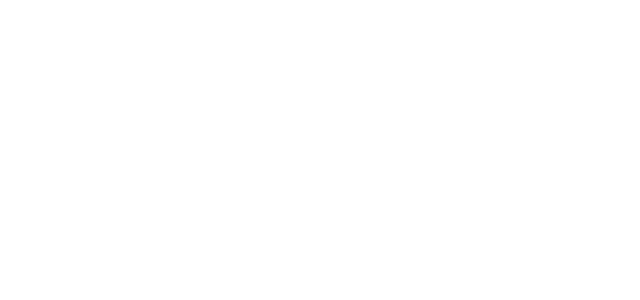
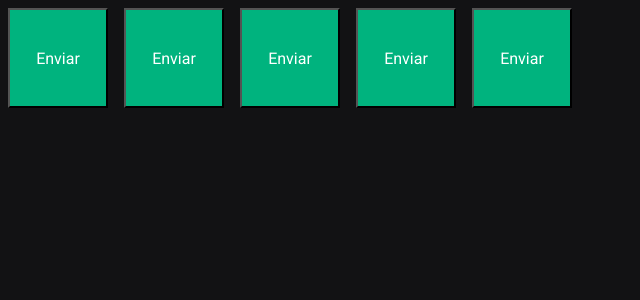
Before and after one commit to Leozinho11/IgniteTimer, a React (Vite) app in the folder ignitetimer/: page / in a window 1280 px wide. Shown: the top 300 px of the page, without its empty margins (0-640 px from the left). Built offline with nearby package versions, Linux system fonts and the light colour scheme.

Commit message:
Started static layout

```diff
--- a/ignitetimer/index.html
+++ b/ignitetimer/index.html
@@ -2,7 +2,10 @@
 <html lang="en">
   <head>
     <meta charset="UTF-8" />
+    <link rel="preconnect" href="https://fonts.googleapis.com"/>
+    <link rel="preconnect" href="https://fonts.gstatic.com" crossorigin/>
     <meta name="viewport" content="width=device-width, initial-scale=1.0" />
+    <link href="https://fonts.googleapis.com/css2?family=Roboto+Mono:wght@700&family=Roboto:wght@400;700&display=swap" rel="stylesheet"/>
     <title>Ignite Timer</title>
   </head>
   <body>
--- a/ignitetimer/package.json
+++ b/ignitetimer/package.json
@@ -9,8 +9,10 @@
     "preview": "vite preview"
   },
   "dependencies": {
+    "@types/styled-components": "^5.1.26",
     "react": "^18.2.0",
-    "react-dom": "^18.2.0"
+    "react-dom": "^18.2.0",
+    "styled-components": "^5.3.5"
   },
   "devDependencies": {
     "@types/react": "^18.0.17",
--- a/ignitetimer/src/App.tsx
+++ b/ignitetimer/src/App.tsx
@@ -1,8 +1,20 @@
+import { ThemeProvider } from "styled-components";
+import { Button } from "./components/Button";
+import { GlobalStyle } from "./styles/global";
+import { defaultTheme } from "./styles/themes/default";
+
 
  export function App() {
   return (
-    <div className="App">
+    <ThemeProvider theme={defaultTheme}>
+      <Button variant="primary" />
+      <Button variant="secondary" />
+      <Button variant="danger" />
+      <Button variant="success" />
+      <Button />
 
-    </div>
+
+      <GlobalStyle />
+    </ThemeProvider>
   )
 }
--- /dev/null
+++ b/ignitetimer/src/components/Button.styles.ts
@@ -0,0 +1,29 @@
+import styled, {css} from "styled-components";
+
+export type ButtonVariant =  'primary' | 'secondary' | 'danger' | 'success';
+
+interface ButtonContainerProps{
+    variant: ButtonVariant
+}
+
+const buttonvariants = {
+    primary: 'purple',
+    secondary: 'orange',
+    danger: 'red',
+    success: 'green'
+}
+
+export const ButtonContainer = styled.button <ButtonContainerProps>`
+    width: 100px;
+    height: 100px;
+
+    background-color: ${props => props.theme["green-300"]};
+    color: ${props => props.theme.white};
+    margin: 8px;
+
+    /* ${props => {
+        return css`
+        background-color: ${buttonvariants[props.variant]}
+        `
+    }} */
+`
--- /dev/null
+++ b/ignitetimer/src/components/Button.tsx
@@ -0,0 +1,11 @@
+import { ButtonContainer, ButtonVariant } from "./Button.styles";
+
+interface ButtonProps {
+    variant?: ButtonVariant
+}
+
+export function Button({variant = 'primary'}: ButtonProps){
+    return(
+        <ButtonContainer variant={variant}>Enviar</ButtonContainer>
+    )
+}
--- /dev/null
+++ b/ignitetimer/src/styles/global.ts
@@ -0,0 +1,25 @@
+import { createGlobalStyle } from "styled-components";
+
+export const GlobalStyle = createGlobalStyle`
+*{
+    margin: 0;
+    padding: 0;
+    box-sizing: border-box;
+}
+
+:focus{
+    outline: 0;
+    box-shadow: 0 0 0 2px ${props => props.theme["green-500"]};
+}
+
+body{
+    background: ${props => props.theme["gray-900"]};
+    color: ${props => props.theme["gray-300"]};
+}
+
+body, input, textarea, button{
+    font-family: 'Roboto', sans-serif;
+    font-weight: 400;
+    font-size: 1rem;
+}
+`
--- /dev/null
+++ b/ignitetimer/src/styles/themes/default.ts
@@ -0,0 +1,21 @@
+export const defaultTheme = {
+    white: '#FFF',
+
+    'gray-100': '#E1E1E6',
+    'gray-300': '#C4C4CC',
+    'gray-400': '#8D8D99',
+    'gray-500': '#7C7C8A',
+    'gray-600': '#323238',
+    'gray-700': '#29292E',
+    'gray-800': '#202024',
+    'gray-900': '#121214',
+
+    'green-300': '#00B37E',
+    'green-500': '#00875F',
+    'green-700': '#015F43',
+
+    'red-500': '#AB222E',
+    'red-700': '#7A1921',
+
+    'yellow-500': '#FBA94C',
+  }
```
Also changed, not shown: ignitetimer/src/@types/styled.d.ts (added, +9 -0 lines), 1 other file (tests, documents, lock files or other folders).
